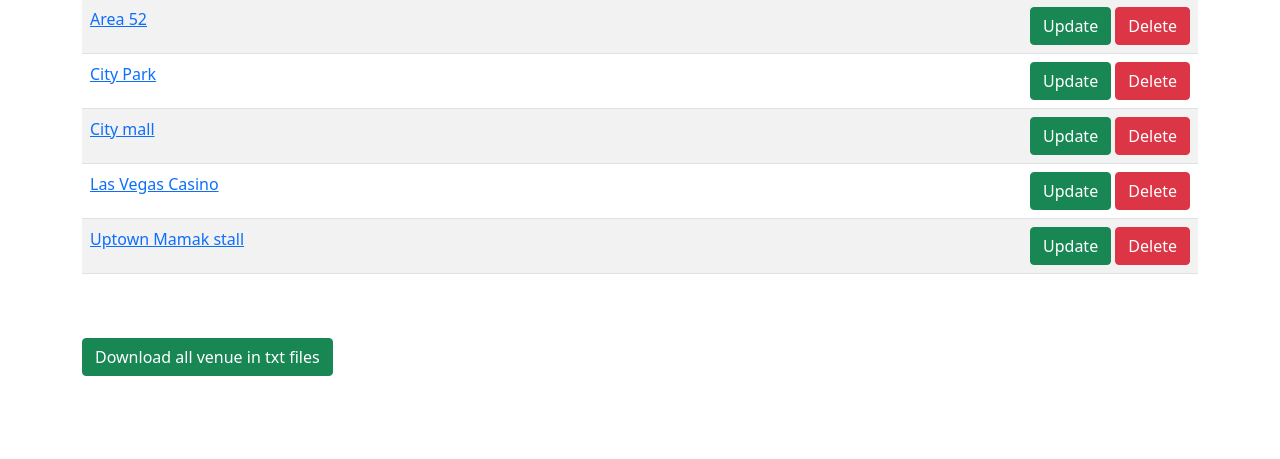
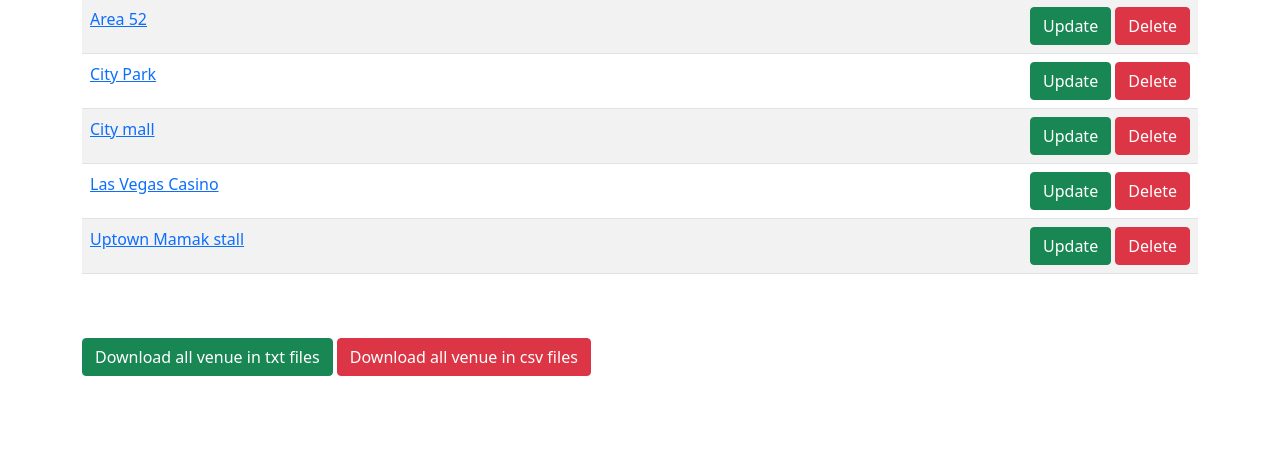
Before and after one commit to PeisenWong/myclub-project, a Django app: page /venues in a window 1280 px wide. Shown: the part 169-628 px from the top of the page. Run offline with Django 3.2, Linux system fonts and the light colour scheme; data comes from the database, SQL or seed files in the repository; both versions use the stored data as it was after the commit.

Commit message:
Enabled download venue list in csv files

```diff
--- a/events/templates/events/event_list.html
+++ b/events/templates/events/event_list.html
@@ -41,4 +41,5 @@
 {% endfor %}
 
 <a href="{% url 'event-text' %} "><button class="btn btn-success">Download all events in txt files</button></a>
+
 {% endblock %}
--- a/events/templates/events/venues_list.html
+++ b/events/templates/events/venues_list.html
@@ -20,4 +20,5 @@
 </table>
 <br/><br/>
 <a href="{% url 'venue-text' %} "><button class="btn btn-success">Download all venue in txt files</button></a>
+<a href="{% url 'venue-csv' %} "><button class="btn btn-danger">Download all venue in csv files</button></a>
 {% endblock %}
--- a/events/urls.py
+++ b/events/urls.py
@@ -24,4 +24,6 @@
 	path('delete_venue/<venue_id>', views.delete_venue, name='delete-venue'),
 	path('venue_text', views.venue_text, name= 'venue-text'),
 	path('event_text',views.event_text, name = 'event-text'),
+	path('venue_csv', views.venue_csv, name= 'venue-csv'),
+
 ]
--- a/events/views.py
+++ b/events/views.py
@@ -6,8 +6,29 @@
 from .models import Event, Venue
 from .forms import VenueForm, EventForm
 from django.http import HttpResponse
+import csv
 
 # Create your views here.
+
+
+def venue_csv(request):
+	response = HttpResponse(content_type = 'text/csv')
+	response['Content-Disposition'] = 'attachment ; filename = venues.csv'
+
+	# Create a csv writer
+	writer = csv.writer(response)
+
+	# Designate the model
+	venues = Venue.objects.all()
+
+	# Add column headings to the csv file
+	writer.writerow(['Venue Name', 'Address', 'Zip code', 'Phone', 'Web', 'Email address'])
+
+	# Loop through and output
+	for venue in venues:
+		writer.writerow([venue.name, venue.address, venue.zip_code, venue.phone, venue.web, venue.email_address])
+
+	return response
 
 
 
```
Also changed, not shown: db.sqlite3.
